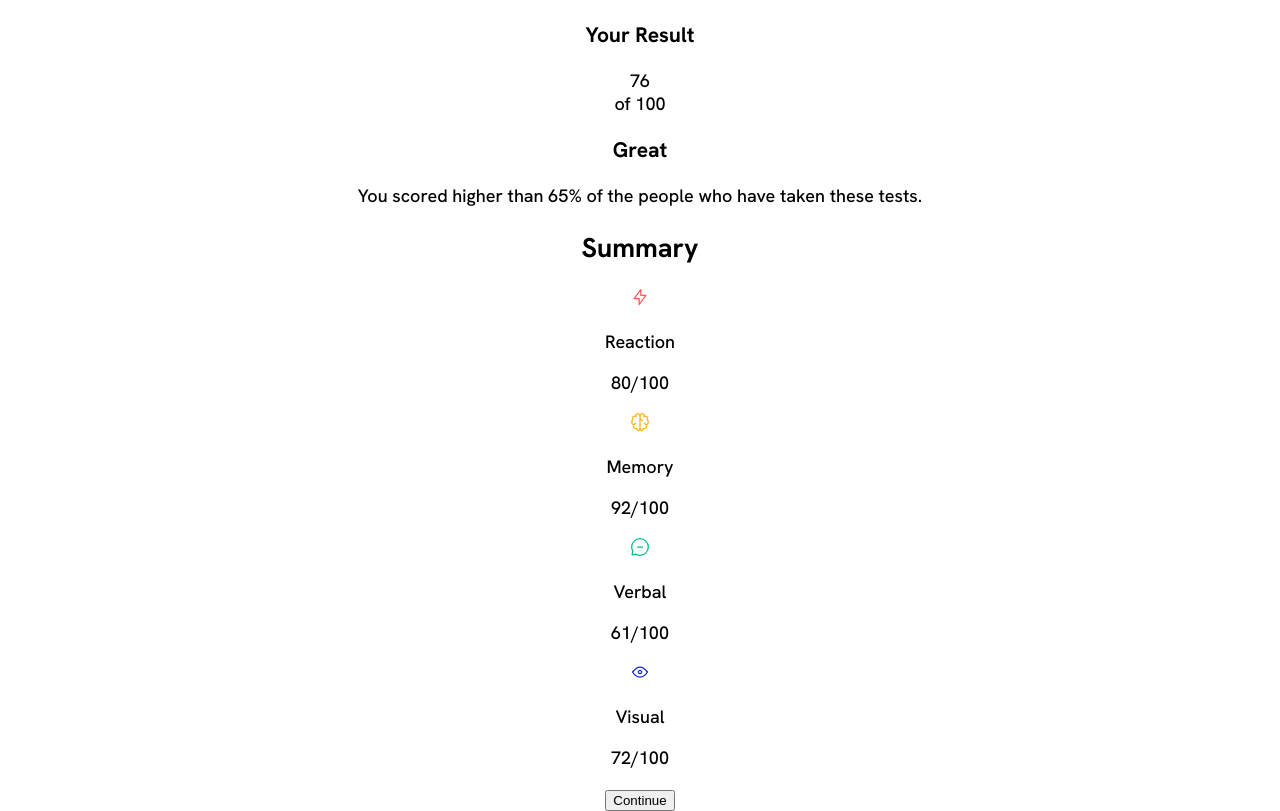
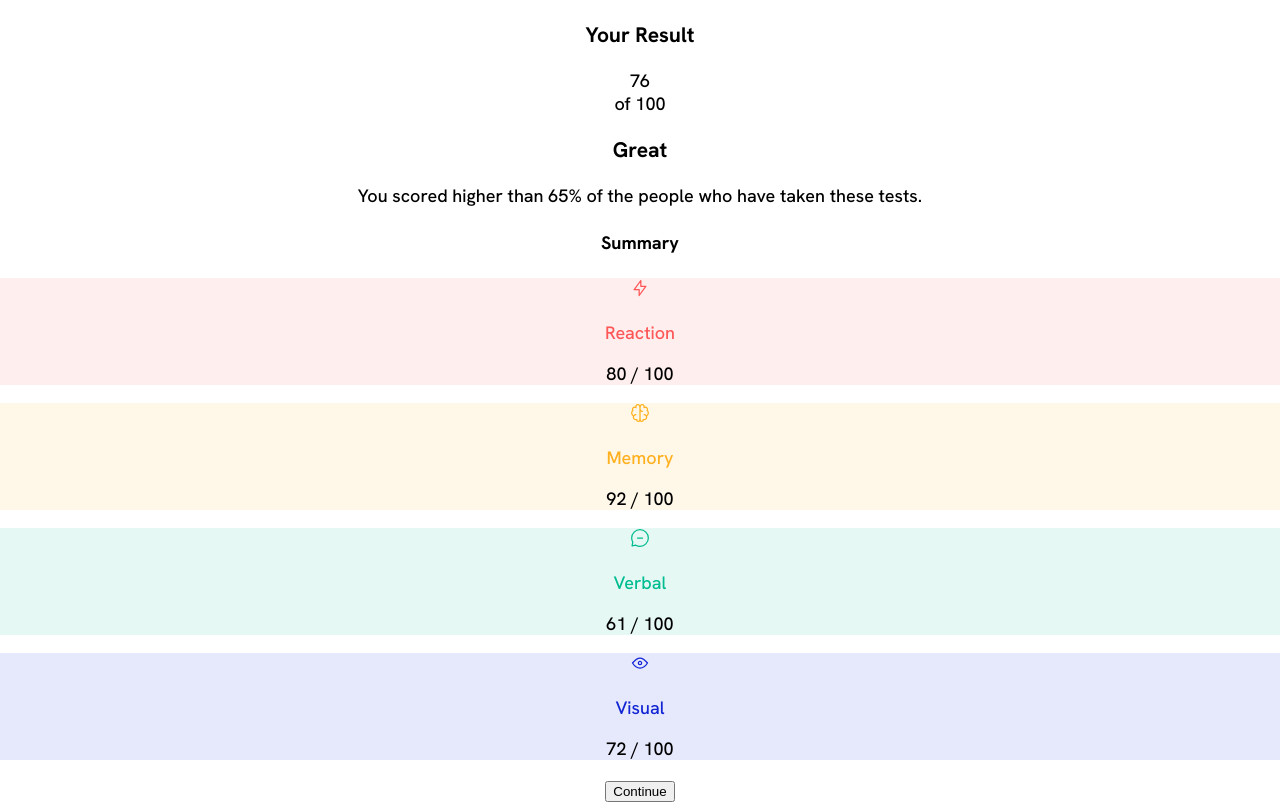
Before and after one commit to DevMedic11/fem-results-summary-v2, a React (Create React App) app: page / in a window 1280 px wide. Built offline with nearby package versions, Linux system fonts and the light colour scheme.

Commit message:
Update Summary.js and styles.css

```diff
--- a/src/Summary.js
+++ b/src/Summary.js
@@ -1,17 +1,53 @@
 import jsonData from "./data.json";
 
 export default function Summary() {
+
+  function selectColor( category ){
+    let color;
+    switch(category){
+      case "Reaction":
+        color= 'hsl(0, 100%, 67%)';
+      break;
+      case "Memory":
+        color= 'hsl(39, 100%, 56%)';
+      break;
+      case "Verbal":
+        color = 'hsl(166, 100%, 37%)';
+      break;
+      case "Visual":
+        color= 'hsl(234, 85%, 45%)';
+    }
+    return color;
+  }
+
+  function selectBackground( category ){
+    let color;
+    switch(category){
+      case "Reaction":
+        color= 'hsla(0, 100%, 67%, .1)';
+      break;
+      case "Memory":
+        color= 'hsla(39, 100%, 56%, .1)';
+      break;
+      case "Verbal":
+        color = 'hsla(166, 100%, 37%, .1)';
+      break;
+      case "Visual":
+        color= 'hsla(234, 85%, 45%, .1)';
+    }
+    return color;
+  }
   return (
     <>
-      <h2>Summary</h2>
+      <h4 className="summary-header">Summary</h4>
       {jsonData.map((item) => {
         return (
-          <div className="Summary">
-            <div className="summary-label">
+          <div className="Summary" style={{backgroundColor : `${selectBackground(item.category)}` , }}>
+            <div className="summary-label" style={{color : `${selectColor(item.category)}`}}>
               <img src={item.icon} alt="test" />
-              <p key={item.category}>{item.category}</p>
+              <p key={item.category} >{item.category}</p>
             </div>
-            <p key={item.score}>{item.score}/100</p>
+            <p key={item.score}>{item.score} / 100</p>
           </div>
         );
       })}
--- a/src/styles.css
+++ b/src/styles.css
@@ -58,10 +58,18 @@ body {
     //border: 2px red solid;
     border-radius: 12px;
     margin: 0.75rem auto;
+    padding: 0 1rem;
     width: 80%;
     display: flex;
     justify-content: space-between;
   }
+
+  .summary-header{
+    //border: 2px red solid;
+    text-align: left;
+    padding-left: 1.5rem;
+  }
+
   .summary-label {
     width: 30%;
     display: flex;
```
